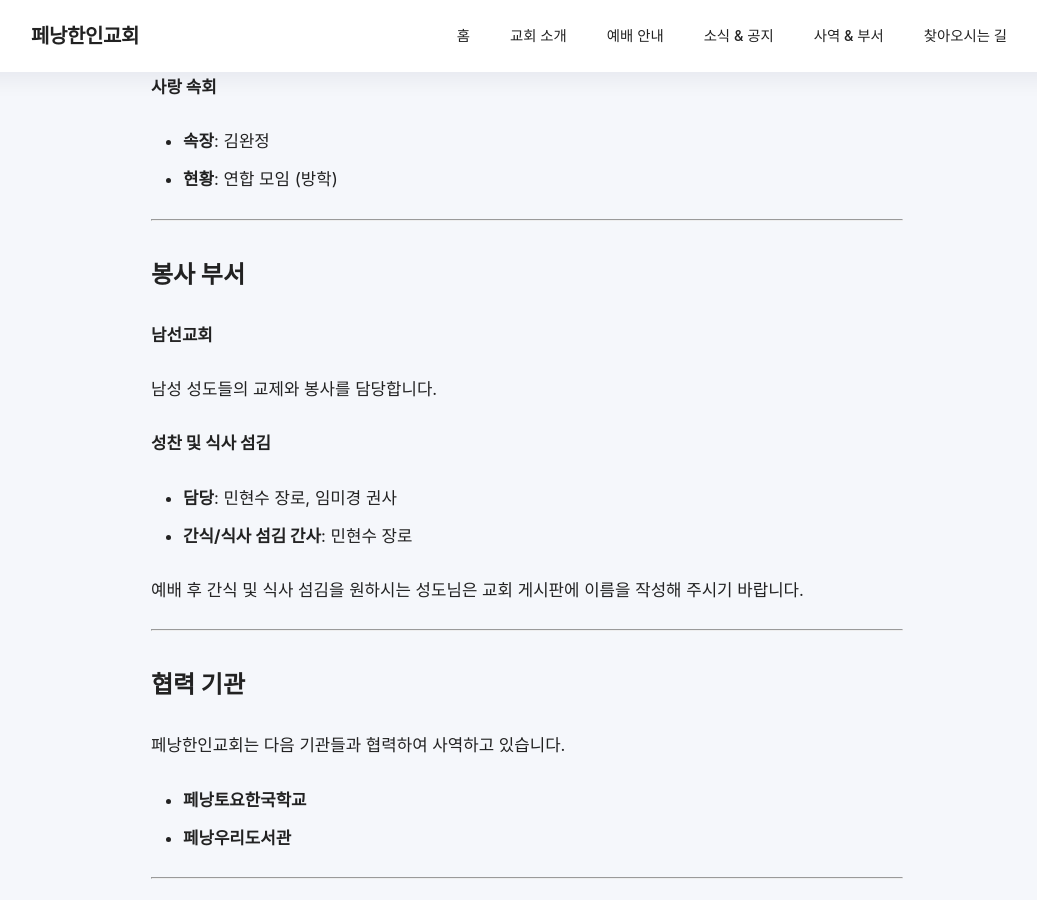
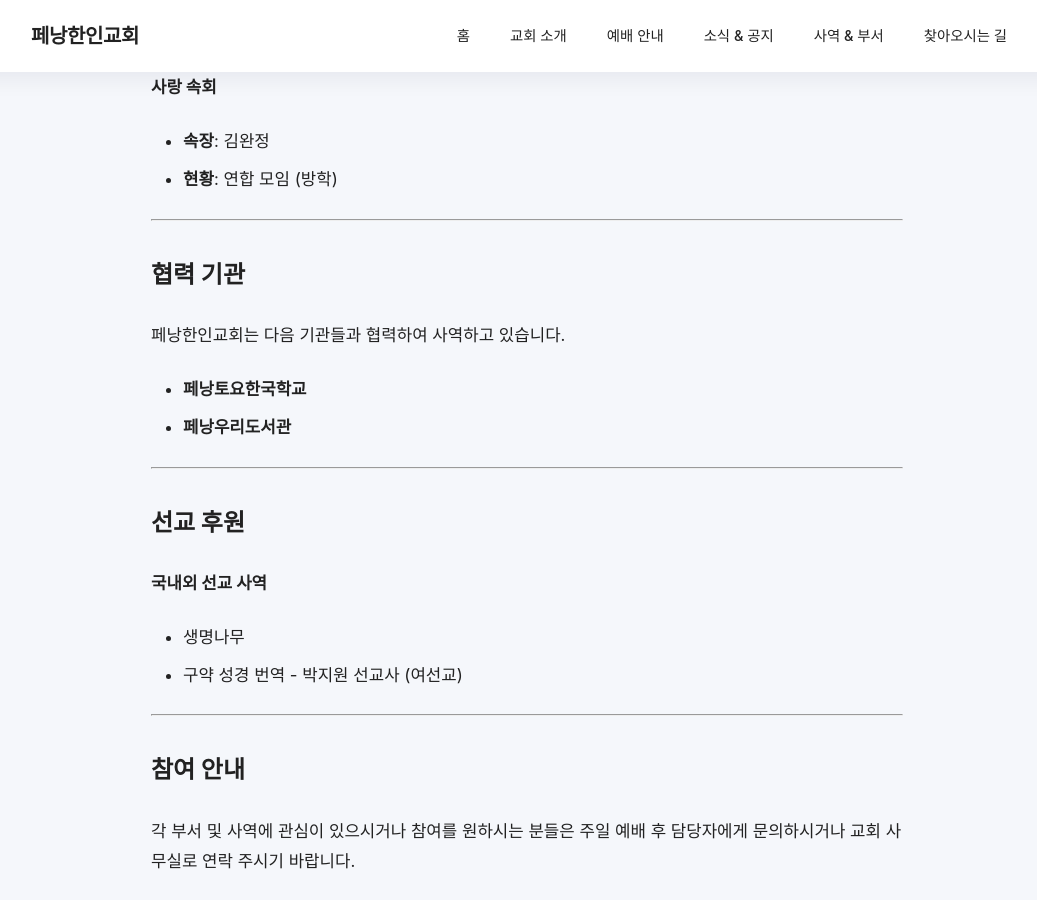
Before and after one commit to penang-korean-church/penang-korean-church.github.io, a Jekyll site: the page built from pages/ministries.md, in a window 1280 px wide and 900 px high, scrolled down 1706 px. Shown: the whole window, without its empty margins (113-1150 px from the left). Built offline with Jekyll 4.4.1, drawn with Linux system fonts in a browser that asks for light colours.

Commit message:
feat: 불필요한 부분 제거

```diff
--- a/pages/ministries.md
+++ b/pages/ministries.md
@@ -56,20 +56,6 @@ subtitle: "페낭한인교회의 사역과 부서를 소개합니다"
 
 ---
 
-## 봉사 부서
-
-**남선교회**
-
-남성 성도들의 교제와 봉사를 담당합니다.
-
-**성찬 및 식사 섬김**
-- **담당**: 민현수 장로, 임미경 권사
-- **간식/식사 섬김 간사**: 민현수 장로
-
-예배 후 간식 및 식사 섬김을 원하시는 성도님은 교회 게시판에 이름을 작성해 주시기 바랍니다.
-
----
-
 ## 협력 기관
 
 페낭한인교회는 다음 기관들과 협력하여 사역하고 있습니다.
```
Also changed, not shown: _data/ministries.yml (+0 -18 lines), _data/weekly_servers.yml (+2 -8 lines), _posts/2025-12-01-december-events.md (+2 -1 lines).
